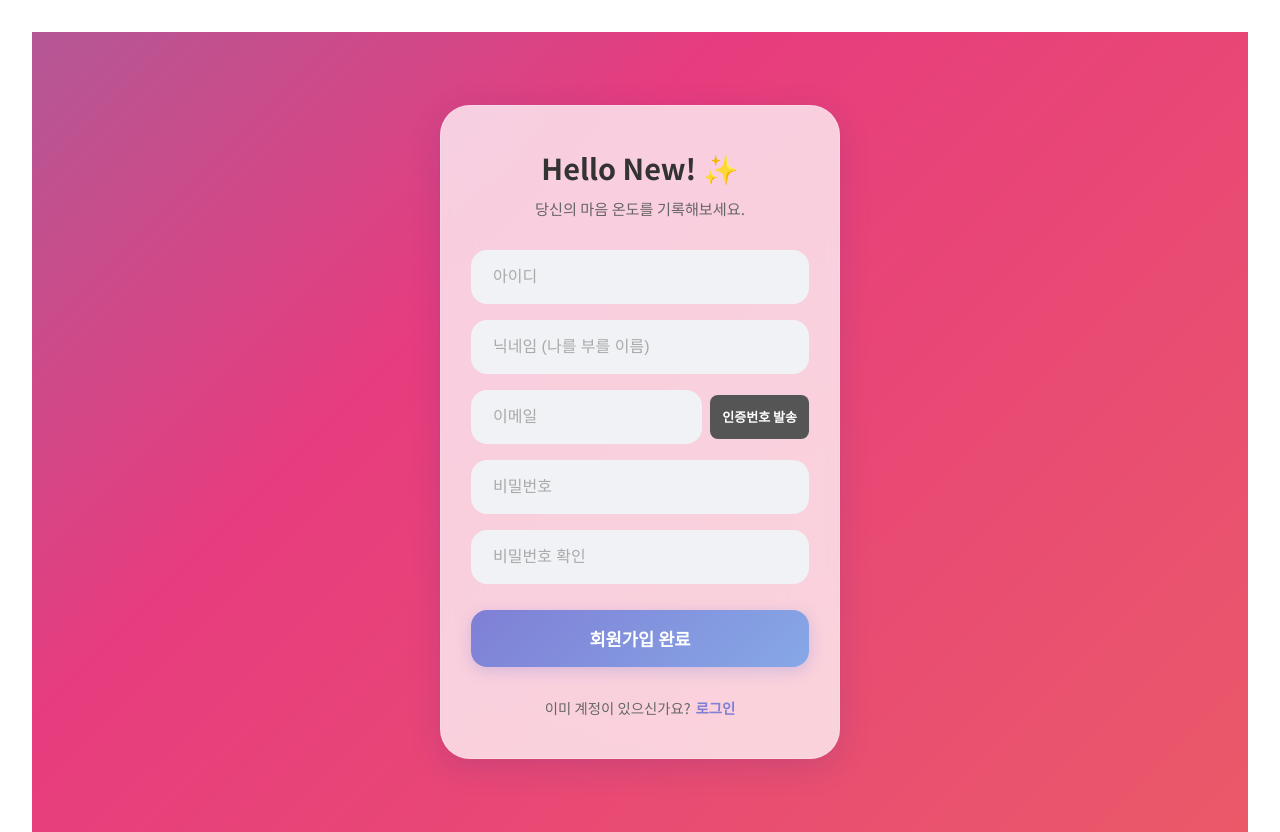
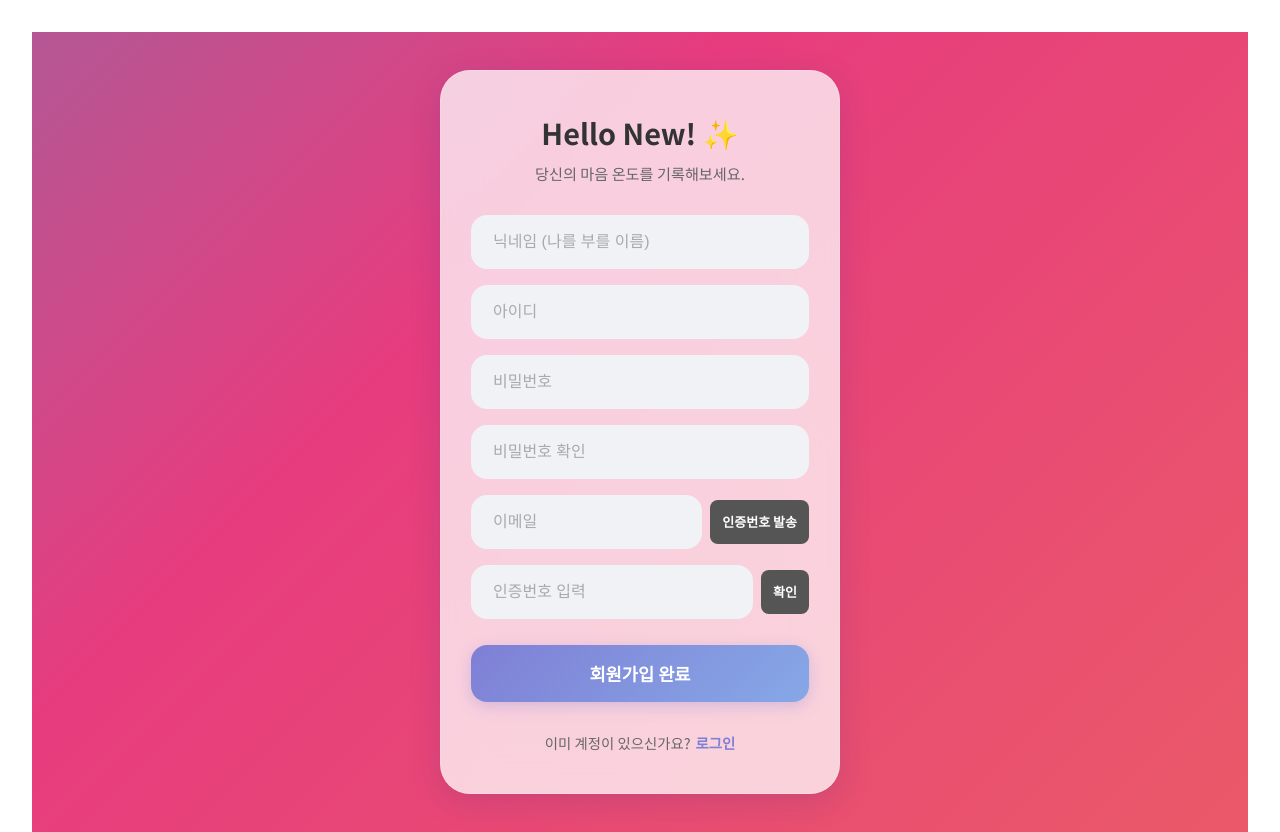
Before and after one commit to silverwest0539-sketch/moodtrack-portfolio, a React app in the folder frontend/: page /signup in a window 1280 px wide. Built offline with nearby package versions, Linux system fonts and the light colour scheme; the HTML template or start-up script is replaced by a standard one; a web font is replaced by a local one.

Commit message:
회원가입정보 입력순서 정리/인증번호 확인 메세지 정리

```diff
--- a/frontend/src/pages/Auth/Signup.jsx
+++ b/frontend/src/pages/Auth/Signup.jsx
@@ -19,7 +19,7 @@ const Signup = () => {
 
     const [isCodeSent, setIsCodeSent] = useState(false)
     const [isEmailVerified, setIsEmailVerified] = useState(false)
-
+    const [isCodeVerified, setIsCodeVerified] = useState(false)
 
     // 인증번호 발송
     const sendAuthCode = () => {
@@ -41,6 +41,7 @@ const Signup = () => {
         if (inputCode === authCode) {
             alert('이메일 인증이 완료되었습니다!')
             setIsEmailVerified(true)
+            setIsCodeVerified(true)
         } else {
             alert('인증번호가 올바르지 않습니다.')
         }
@@ -62,6 +63,10 @@ const Signup = () => {
 
                 <form className="auth-form" onSubmit={handleSignup}>
 
+                    <div className="input-group">
+                        <input type="text" placeholder="닉네임 (나를 부를 이름)" className="custom-input" required />
+                    </div>
+
                     {/* [추가 2] 맨 윗줄: 아이디 입력 칸 */}
                     <div className="input-group">
                         <input
@@ -74,14 +79,14 @@ const Signup = () => {
                         />
                     </div>
 
-
                     <div className="input-group">
-                        <input type="text" placeholder="닉네임 (나를 부를 이름)" className="custom-input" required />
+                        <input type="password" placeholder="비밀번호" className="custom-input" required />
+                    </div>
+                    <div className="input-group">
+                        <input type="password" placeholder="비밀번호 확인" className="custom-input" required />
                     </div>
 
 
-
-                    {/* 수정시작 */}
                     <div className="input-group email-group">
                         <input type="email"
                             placeholder="이메일"
@@ -98,7 +103,7 @@ const Signup = () => {
                             인증번호 발송
                         </button>
                     </div>
-                    {isCodeSent && !isEmailVerified && (
+
                         <div className="input-group email-group">
                             <input
                                 type="text"
@@ -109,19 +114,13 @@ const Signup = () => {
                             />
                             <button
                                 type="button"
-                                className="btn=auth-small"
-                                onClick={verifyAuthCode}>
+                                className="btn-auth-small"
+                                onClick={verifyAuthCode}
+                                disabled={isCodeVerified}>
                                 확인
                             </button>
                         </div>
-                    )}
-                    {/* 수정끝 */}
-                    <div className="input-group">
-                        <input type="password" placeholder="비밀번호" className="custom-input" required />
-                    </div>
-                    <div className="input-group">
-                        <input type="password" placeholder="비밀번호 확인" className="custom-input" required />
-                    </div>
+
 
                     <button type="submit" className="btn-auth-submit">회원가입 완료</button>
                 </form>
```
